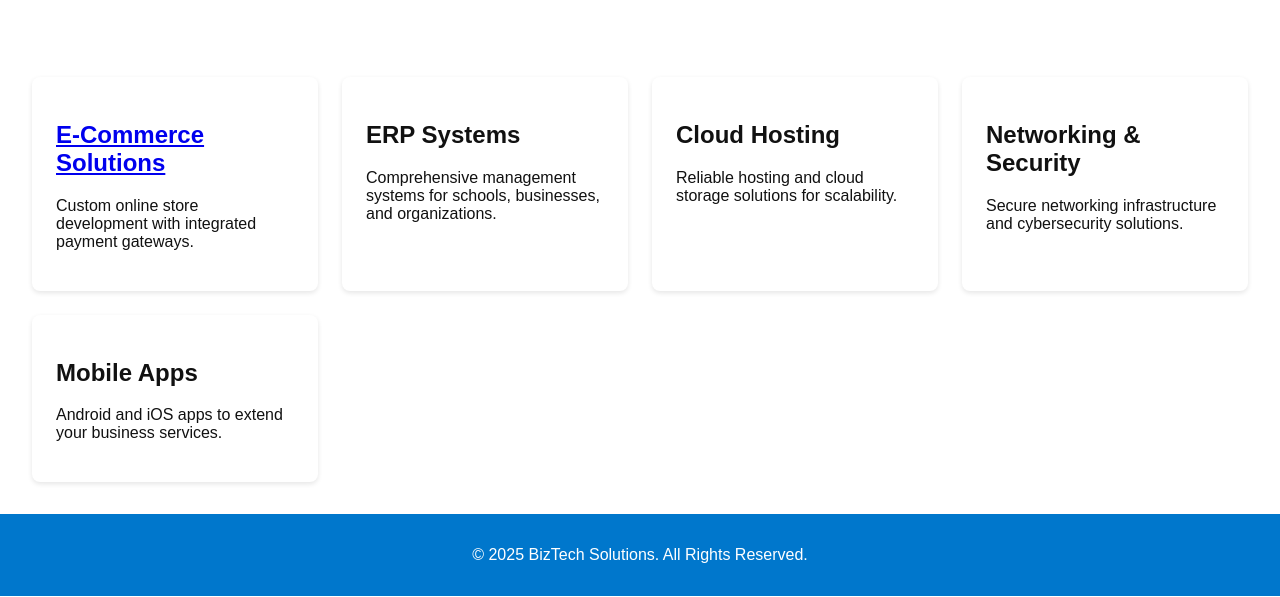
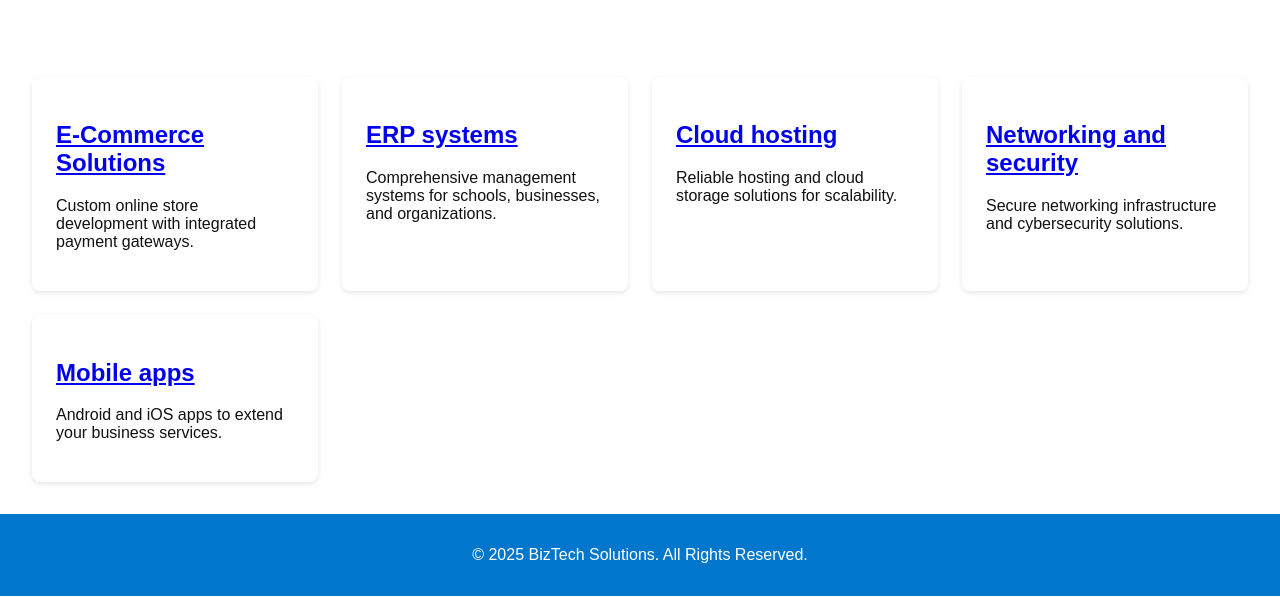
Before and after one commit to ERIC66528/Bs_solutions, a plain HTML site: page services.html in a window 1280 px wide. Shown: the part 203-800 px from the top of the page. Drawn offline with Linux system fonts and the light colour scheme.

Commit message:
Update services.html

```diff
--- a/services.html
+++ b/services.html
@@ -30,19 +30,19 @@
       <p>Custom online store development with integrated payment gateways.</p>
     </div>
     <div class="service-card">
-      <h2>ERP Systems</h2>
+     <h2> <a href="https://eric66528.github.io/ERP_system/" > ERP systems </a> </h2>
       <p>Comprehensive management systems for schools, businesses, and organizations.</p>
     </div>
     <div class="service-card">
-      <h2>Cloud Hosting</h2>
+      <h2> <a href="https://eric66528.github.io/E-commerceweb/" > Cloud hosting </a> </h2>
       <p>Reliable hosting and cloud storage solutions for scalability.</p>
     </div>
     <div class="service-card">
-      <h2>Networking & Security</h2>
+         <h2> <a href="https://eric66528.github.io/E-commerceweb/" > Networking and security </a> </h2>
       <p>Secure networking infrastructure and cybersecurity solutions.</p>
     </div>
     <div class="service-card">
-      <h2>Mobile Apps</h2>
+        <h2> <a href="https://eric66528.github.io/E-commerceweb/" > Mobile apps </a> </h2>
       <p>Android and iOS apps to extend your business services.</p>
     </div>
   </section>
```
